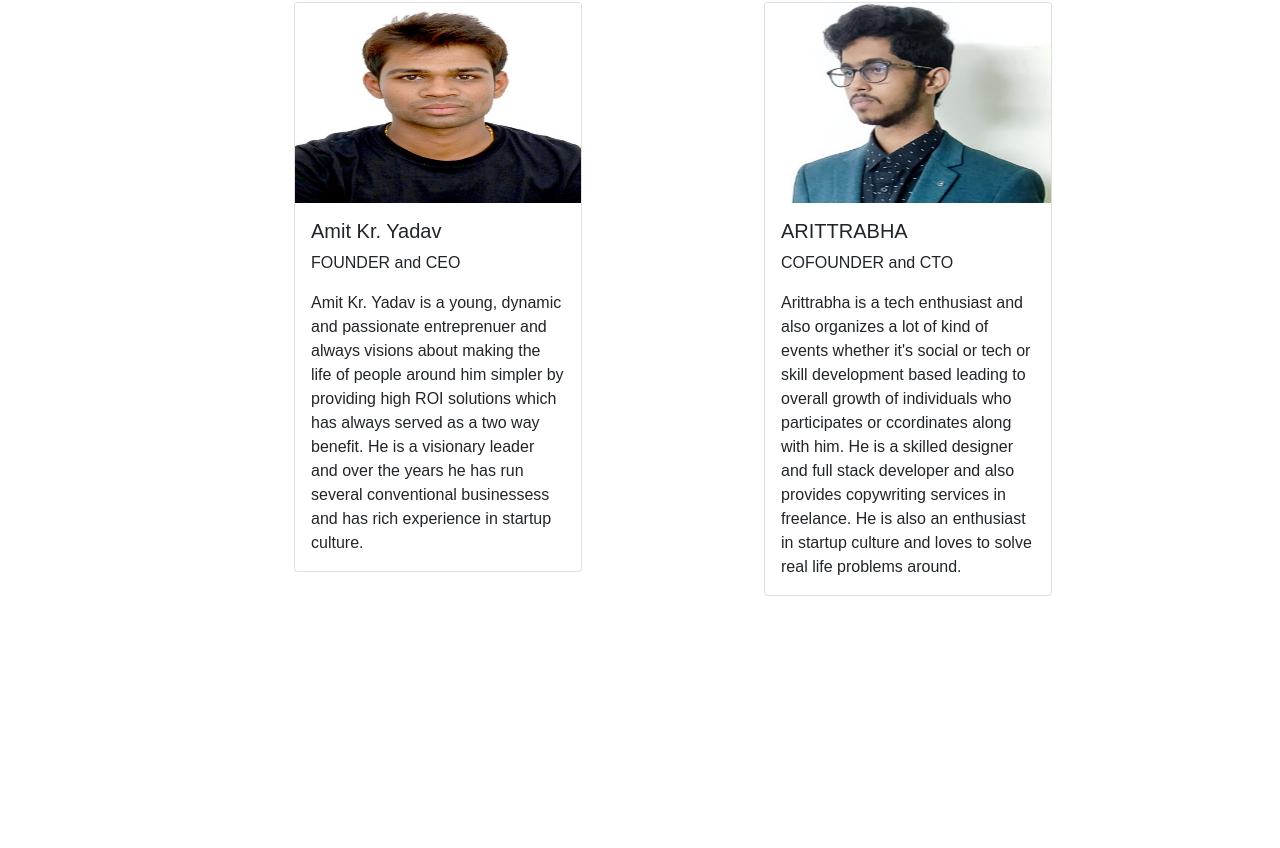
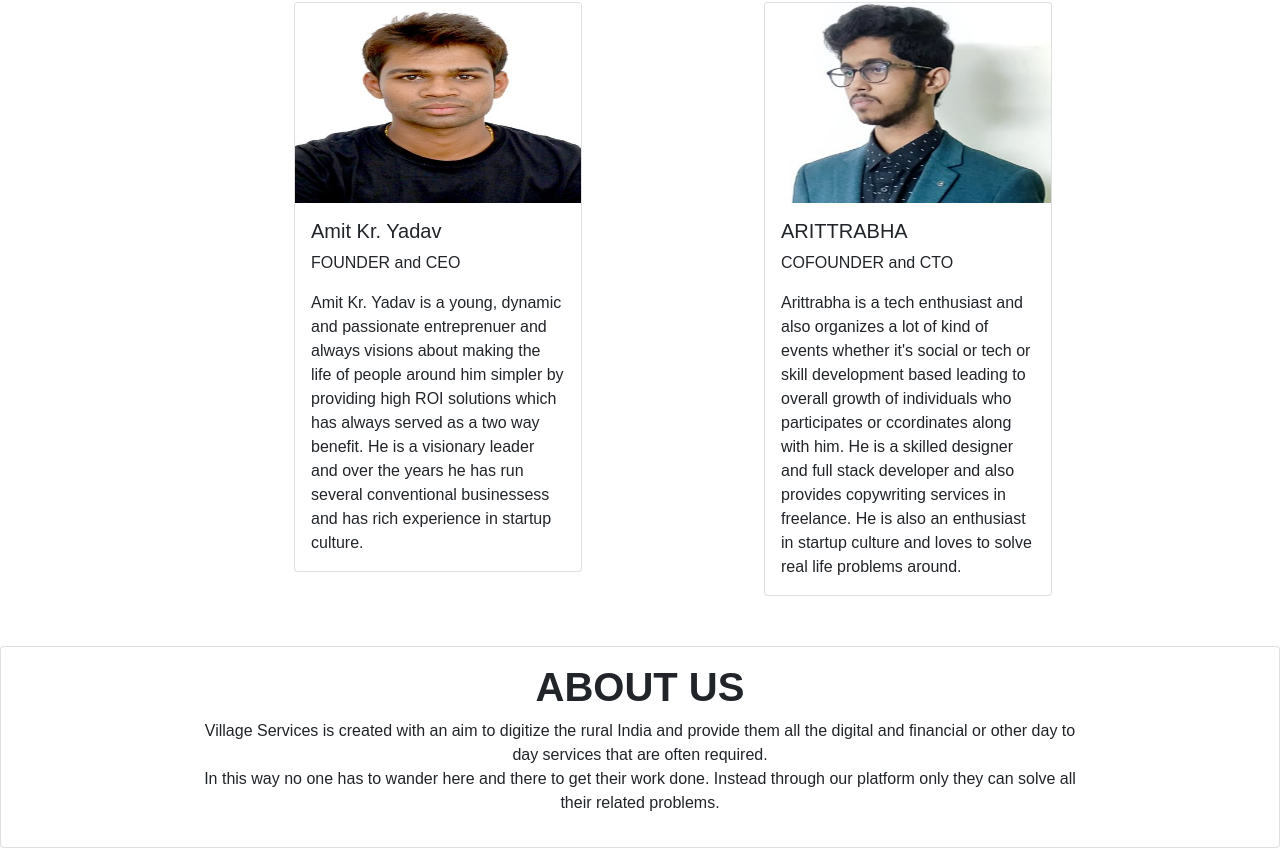
Before and after one commit to arittrabha/Village-Services, a plain HTML site: page about.html in a window 1280 px wide. Shown: the part 610-1458 px from the top of the page. Before the commit the page ends 1206 px from the top, so only its background shows below. Drawn offline with nearby package versions, Linux system fonts and the light colour scheme.

Commit message:
new commit

```diff
--- a/about.html
+++ b/about.html
@@ -11,16 +11,14 @@
   <script src="https://cdn.jsdelivr.net/npm/bootstrap@5.0.2/dist/js/bootstrap.min.js" integrity="sha384-cVKIPhGWiC2Al4u+LWgxfKTRIcfu0JTxR+EQDz/bgldoEyl4H0zUF0QKbrJ0EcQF" crossorigin="anonymous"></script>
   <link rel="stylesheet" href="css/style.css">
   <style>
-    .aboutimg{
-      height:500px;
+    .aboutimg {
+      height: 500px;
       width: 1550px;
 
 
     }
 
-    .card{
-
-    }
+    .card {}
   </style>
 </head>
 
@@ -52,11 +50,11 @@
     </div>
   </nav>
 
-  <img class="aboutimg" src="css\assets\img\about.png" alt="">
+  <img class="aboutimg" src="css\assets\img\aboutvs.jpg" alt="">
 
   <h1 class="heading"><b>The Leaders</b></h1>
   <div class="container px-4">
-    <div class="row gx-5" style="padding-left: 200px;">
+    <div class="row gx-5" style="padding-left: 200px; padding-bottom:50px;">
       <div class="col">
         <div class="card" style="width: 18rem;">
           <img src="css\assets\team\amitsq.jpeg" class="card-img-top" alt="...">
@@ -86,6 +84,18 @@
       </div>
     </div>
   </div>
+
+  <div class="card">
+    <div class="card-body" style=" padding-left:200px; padding-right:200px;">
+      <h1 style="text-align:center;">
+        <b>ABOUT US</b>
+
+      </h1>
+      <p style="text-align:center;">Village Services is created with an aim to digitize the rural India and provide them all the digital and financial or other
+        day to day services that are often required. <br>In this way no one has to wander here and there to get their work done. Instead
+        through our platform only they can solve all their related problems.</p>
+    </div>
+  </div>
 </body>
 
 </html>
```
Also changed, not shown: index.html (+2 -2 lines), css/assets/img/aboutvs.jpg (added), css/assets/img/vsservices.jpg (added).
